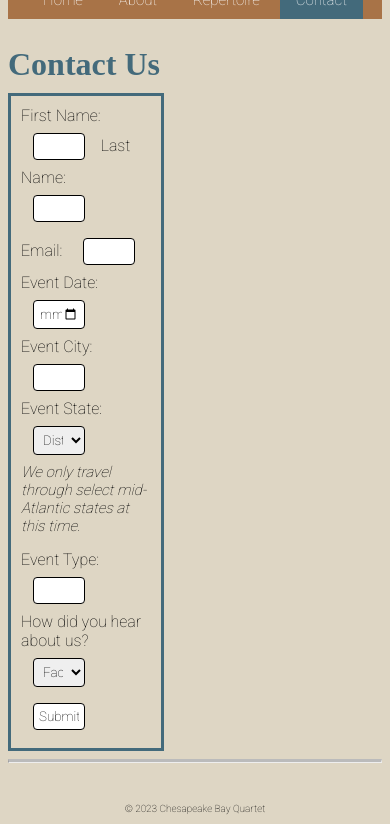
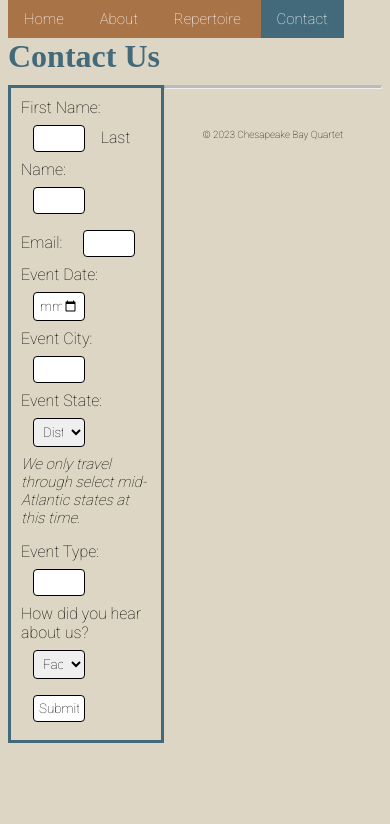
Before and after one commit to jmkeusch/cs120, a PHP site: page /proj1/contact.html in a window 390 px wide. Shown: the part 328-1152 px from the top of the page. After the commit the page ends 1071 px from the top, so only its background shows below. Run offline with PHP 8.4, Linux system fonts and the light colour scheme; some web fonts are replaced.

Commit message:
responsive changes

```diff
--- a/proj1/style.css
+++ b/proj1/style.css
@@ -118,7 +118,7 @@ hr.solid {
 #border {
   border: 3px solid;
   border-color: #436A7B;
-  max-width: 40%;
+  width: 40%;
 }
 
 form {
@@ -169,7 +169,10 @@ input:hover {
     background-size: cover;
   }
   div {
-    display: block;
-    float: center;
+    display: block !important;
+    float: left !important;
+  }
+  #border {
+    max-width: 100%;
   }
 }
```
